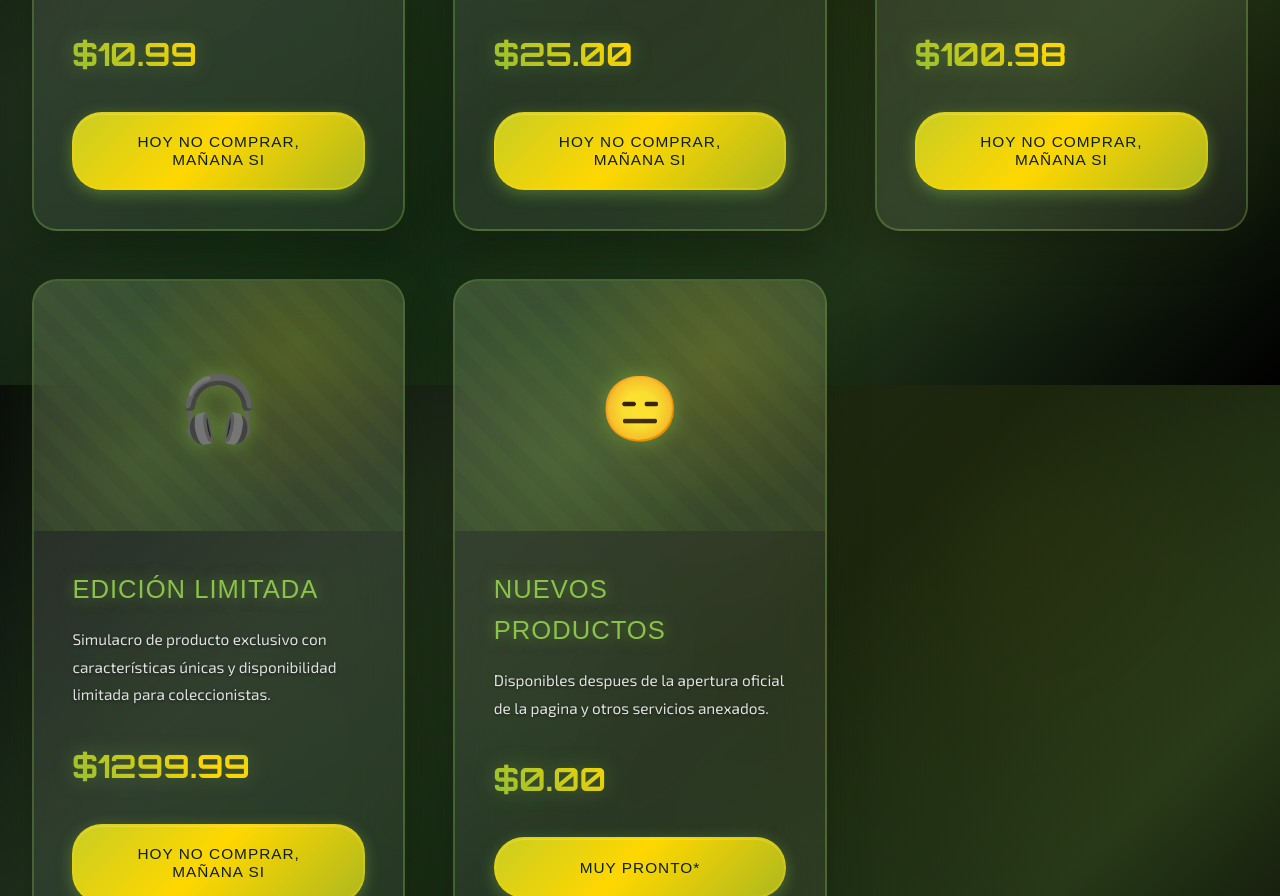
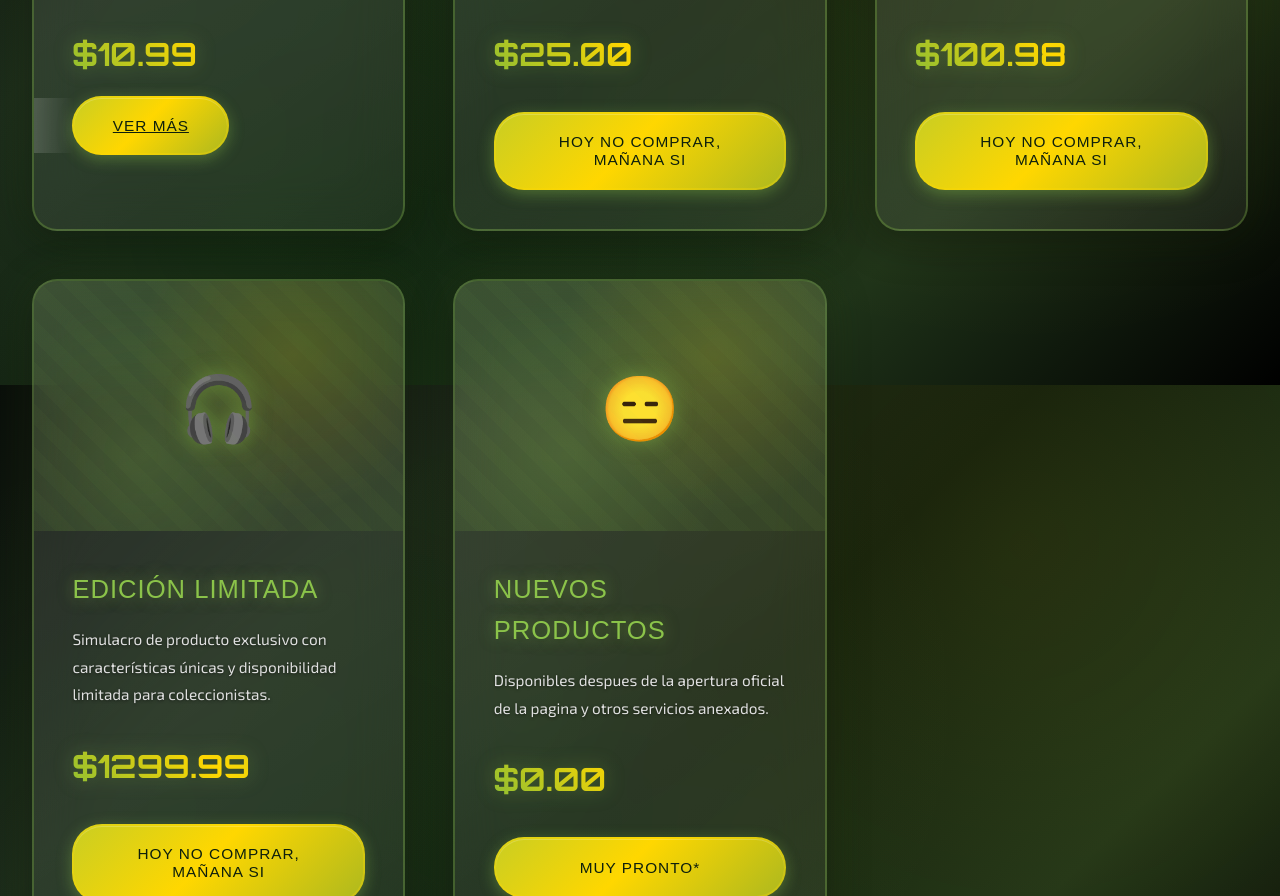
Before and after one commit to LAFILec/LAFILec, a plain HTML site: page index.html in a window 1280 px wide. Shown: the part 2015-2911 px from the top of the page. Drawn offline with Linux system fonts and the light colour scheme; a web font is replaced by a local one.

Commit message:
Update index.html

```diff
--- a/index.html
+++ b/index.html
@@ -66,7 +66,7 @@
                         <h3>Kit Profesional</h3>
                         <p>Simulacro de conjunto completo de herramientas profesionales de alta calidad para uso industrial y comercial.</p>
                         <div class="product-price">$10.99</div>
-                        <button class="buy-button">Hoy no comprar, mañana si</button>
+                        <a href="https://lafilec.github.io/StikerLA/" class="buy-button no-modal">Ver más</a>
                     </div>
                 </div>
                 <div class="product-card">
```
